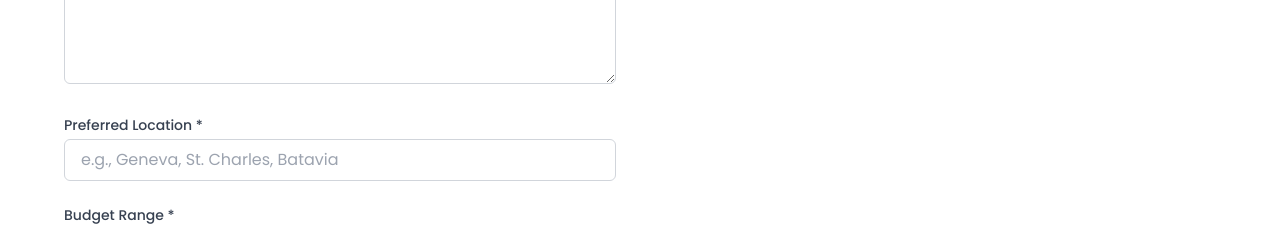
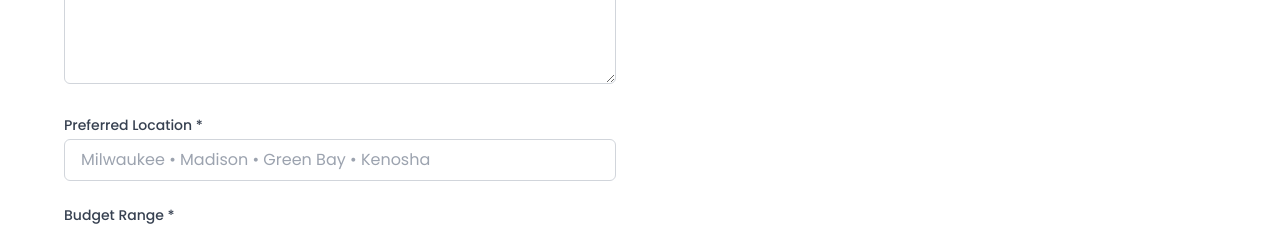
Before and after one commit to Jhamm17/grandview-realty-wisconsin, a Next.js app: page /contact/looking-to-buy in a window 1280 px wide. Shown: the part 1020-1247 px from the top of the page. Built offline with nearby package versions, Linux system fonts and the light colour scheme.

Commit message:
Update preferred location placeholder to Wisconsin cities

```diff
--- a/src/app/contact/looking-to-buy/page.tsx
+++ b/src/app/contact/looking-to-buy/page.tsx
@@ -44,7 +44,7 @@ export default function LookingToBuy() {
                     label: 'Preferred Location',
                     type: 'text',
                     required: true,
-                    placeholder: 'e.g., Geneva, St. Charles, Batavia'
+                    placeholder: 'Milwaukee • Madison • Green Bay • Kenosha'
                   },
                   {
                     name: 'budget',
```
